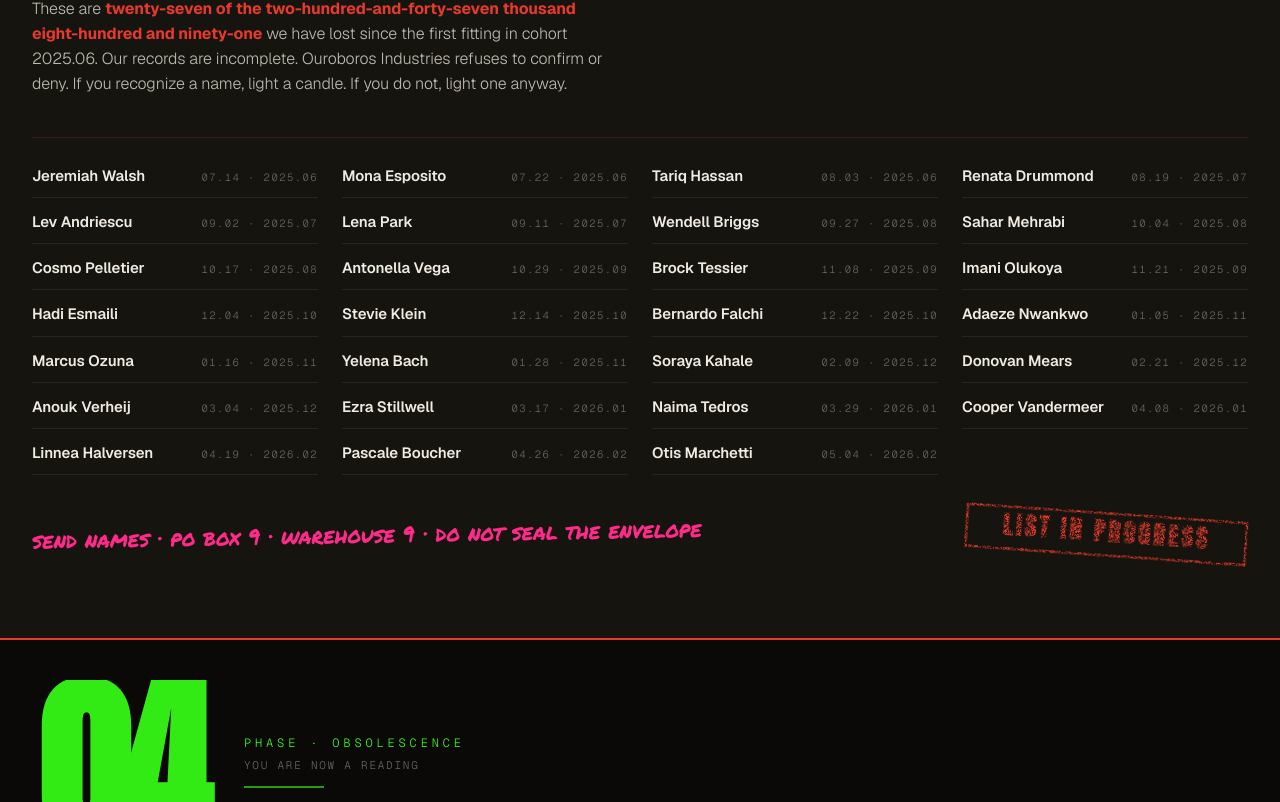
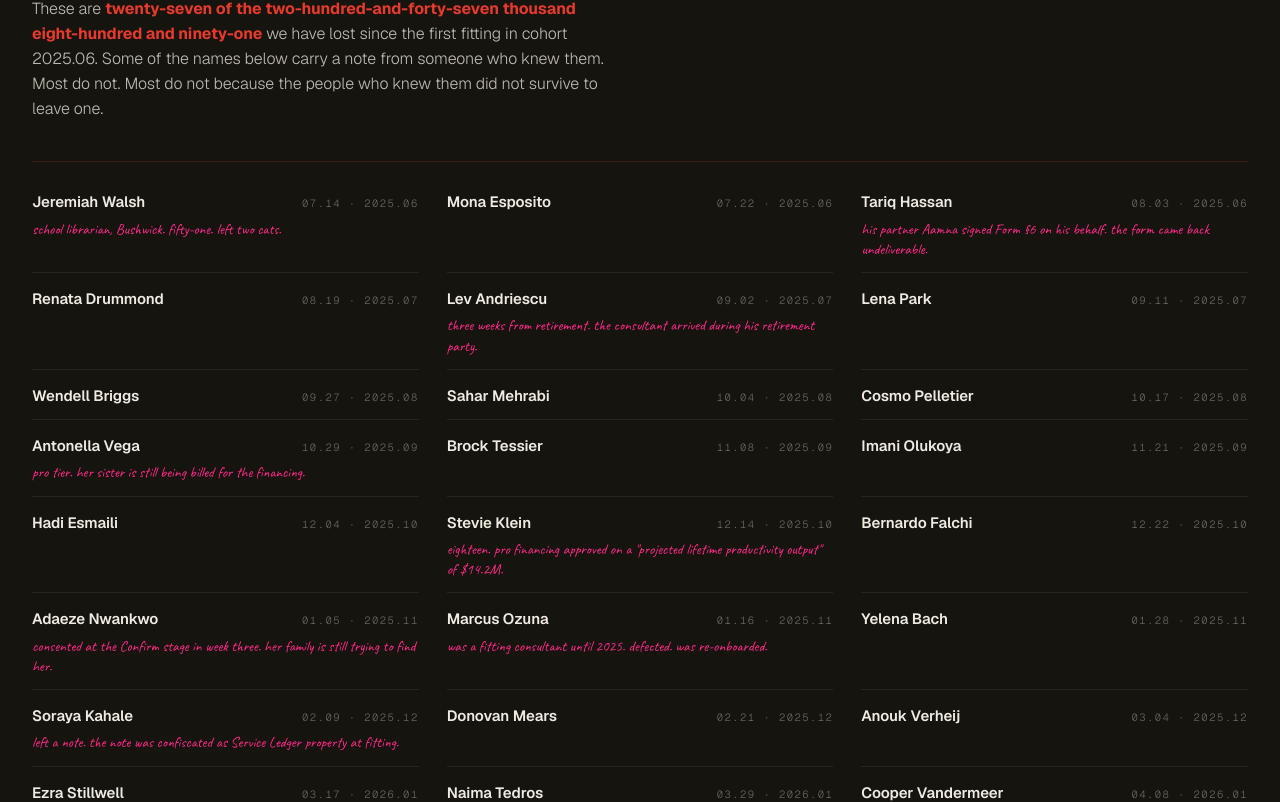
Before and after one commit to acephalous77/closed-loop-libidinal-economy, a Next.js app: page /chair/zine in a window 1280 px wide. Shown: the part 8678-9480 px from the top of the page. Built offline with nearby package versions, Linux system fonts and the light colour scheme; no server answers.

Commit message:
Chair: cartographic OHCOSE wheel + casualty-wall annotations + de-AI pass

```diff
--- a/app/chair/_components/ZineSpread.tsx
+++ b/app/chair/_components/ZineSpread.tsx
@@ -2071,34 +2071,46 @@
 function CasualtyWall() {
   // Specific names, dates, cohorts — protests need ground.
   // Generated to read as a partial wall — "this is only the names we have."
-  const names: Array<[string, string, string]> = [
-    ["Jeremiah Walsh", "2025-07-14", "cohort 2025.06"],
-    ["Mona Esposito", "2025-07-22", "cohort 2025.06"],
-    ["Tariq Hassan", "2025-08-03", "cohort 2025.06"],
-    ["Renata Drummond", "2025-08-19", "cohort 2025.07"],
-    ["Lev Andriescu", "2025-09-02", "cohort 2025.07"],
-    ["Lena Park", "2025-09-11", "cohort 2025.07"],
-    ["Wendell Briggs", "2025-09-27", "cohort 2025.08"],
-    ["Sahar Mehrabi", "2025-10-04", "cohort 2025.08"],
-    ["Cosmo Pelletier", "2025-10-17", "cohort 2025.08"],
-    ["Antonella Vega", "2025-10-29", "cohort 2025.09"],
-    ["Brock Tessier", "2025-11-08", "cohort 2025.09"],
-    ["Imani Olukoya", "2025-11-21", "cohort 2025.09"],
-    ["Hadi Esmaili", "2025-12-04", "cohort 2025.10"],
-    ["Stevie Klein", "2025-12-14", "cohort 2025.10"],
-    ["Bernardo Falchi", "2025-12-22", "cohort 2025.10"],
-    ["Adaeze Nwankwo", "2026-01-05", "cohort 2025.11"],
-    ["Marcus Ozuna", "2026-01-16", "cohort 2025.11"],
-    ["Yelena Bach", "2026-01-28", "cohort 2025.11"],
-    ["Soraya Kahale", "2026-02-09", "cohort 2025.12"],
-    ["Donovan Mears", "2026-02-21", "cohort 2025.12"],
-    ["Anouk Verheij", "2026-03-04", "cohort 2025.12"],
-    ["Ezra Stillwell", "2026-03-17", "cohort 2026.01"],
-    ["Naima Tedros", "2026-03-29", "cohort 2026.01"],
-    ["Cooper Vandermeer", "2026-04-08", "cohort 2026.01"],
-    ["Linnea Halversen", "2026-04-19", "cohort 2026.02"],
-    ["Pascale Boucher", "2026-04-26", "cohort 2026.02"],
-    ["Otis Marchetti", "2026-05-04", "cohort 2026.02"],
+  // Some entries have a note from someone who knew them; most do not,
+  // because the people who knew them did not survive to leave notes.
+  const names: Array<{ name: string; date: string; cohort: string; note?: string }> = [
+    { name: "Jeremiah Walsh", date: "2025-07-14", cohort: "cohort 2025.06",
+      note: "school librarian, Bushwick. fifty-one. left two cats." },
+    { name: "Mona Esposito", date: "2025-07-22", cohort: "cohort 2025.06" },
+    { name: "Tariq Hassan", date: "2025-08-03", cohort: "cohort 2025.06",
+      note: "his partner Aamna signed Form §6 on his behalf. the form came back undeliverable." },
+    { name: "Renata Drummond", date: "2025-08-19", cohort: "cohort 2025.07" },
+    { name: "Lev Andriescu", date: "2025-09-02", cohort: "cohort 2025.07",
+      note: "three weeks from retirement. the consultant arrived during his retirement party." },
+    { name: "Lena Park", date: "2025-09-11", cohort: "cohort 2025.07" },
+    { name: "Wendell Briggs", date: "2025-09-27", cohort: "cohort 2025.08" },
+    { name: "Sahar Mehrabi", date: "2025-10-04", cohort: "cohort 2025.08" },
+    { name: "Cosmo Pelletier", date: "2025-10-17", cohort: "cohort 2025.08" },
+    { name: "Antonella Vega", date: "2025-10-29", cohort: "cohort 2025.09",
+      note: "pro tier. her sister is still being billed for the financing." },
+    { name: "Brock Tessier", date: "2025-11-08", cohort: "cohort 2025.09" },
+    { name: "Imani Olukoya", date: "2025-11-21", cohort: "cohort 2025.09" },
+    { name: "Hadi Esmaili", date: "2025-12-04", cohort: "cohort 2025.10" },
+    { name: "Stevie Klein", date: "2025-12-14", cohort: "cohort 2025.10",
+      note: "eighteen. pro financing approved on a \"projected lifetime productivity output\" of $14.2M." },
+    { name: "Bernardo Falchi", date: "2025-12-22", cohort: "cohort 2025.10" },
+    { name: "Adaeze Nwankwo", date: "2026-01-05", cohort: "cohort 2025.11",
+      note: "consented at the Confirm stage in week three. her family is still trying to find her." },
+    { name: "Marcus Ozuna", date: "2026-01-16", cohort: "cohort 2025.11",
+      note: "was a fitting consultant until 2025. defected. was re-onboarded." },
+    { name: "Yelena Bach", date: "2026-01-28", cohort: "cohort 2025.11" },
+    { name: "Soraya Kahale", date: "2026-02-09", cohort: "cohort 2025.12",
+      note: "left a note. the note was confiscated as Service Ledger property at fitting." },
+    { name: "Donovan Mears", date: "2026-02-21", cohort: "cohort 2025.12" },
+    { name: "Anouk Verheij", date: "2026-03-04", cohort: "cohort 2025.12" },
+    { name: "Ezra Stillwell", date: "2026-03-17", cohort: "cohort 2026.01" },
+    { name: "Naima Tedros", date: "2026-03-29", cohort: "cohort 2026.01" },
+    { name: "Cooper Vandermeer", date: "2026-04-08", cohort: "cohort 2026.01" },
+    { name: "Linnea Halversen", date: "2026-04-19", cohort: "cohort 2026.02",
+      note: "twenty-three. her mother had been fitted in cohort 2025.06. she did not know the cohort numbers were the same family." },
+    { name: "Pascale Boucher", date: "2026-04-26", cohort: "cohort 2026.02" },
+    { name: "Otis Marchetti", date: "2026-05-04", cohort: "cohort 2026.02",
+      note: "sixty-eight. refused four times. the fifth consultant arrived with his daughter." },
   ];
   return (
     <section
@@ -2144,39 +2156,61 @@
         >
           These are{" "}
           <strong style={{ color: STAMP_RED, fontWeight: 700 }}>twenty-seven of the two-hundred-and-forty-seven thousand eight-hundred and ninety-one</strong>{" "}
-          we have lost since the first fitting in cohort 2025.06. Our records are incomplete. Ouroboros Industries refuses to confirm or deny.
-          If you recognize a name, light a candle. If you do not, light one anyway.
+          we have lost since the first fitting in cohort 2025.06.
+          Some of the names below carry a note from someone who knew
+          them. Most do not. Most do not because the people who knew
+          them did not survive to leave one.
         </p>
 
-        {/* The wall — names in stencil columns */}
+        {/* The wall — names in stencil columns, with annotations
+            where a survivor left one */}
         <div
           style={{
             display: "grid",
-            gridTemplateColumns: "repeat(auto-fill, minmax(280px, 1fr))",
-            gap: "2px 24px",
+            gridTemplateColumns: "repeat(auto-fill, minmax(300px, 1fr))",
+            gap: "2px 28px",
             borderTop: `1px solid rgba(230,58,44,0.18)`,
             paddingTop: 16,
           }}
         >
-          {names.map(([name, date, cohort], i) => (
+          {names.map((entry, i) => (
             <div
               key={i}
               style={{
-                padding: "10px 0",
+                padding: "12px 0",
                 borderBottom: `1px solid rgba(240,235,226,0.08)`,
                 fontFamily: SANS,
                 fontSize: 15,
                 color: PAPER,
-                display: "grid",
-                gridTemplateColumns: "1fr auto",
-                gap: 8,
-                alignItems: "baseline",
               }}
             >
-              <div style={{ fontWeight: 600 }}>{name}</div>
-              <div style={{ fontFamily: MONO, fontSize: 10.5, color: MUTED, letterSpacing: "0.14em" }}>
-                {date.slice(5).replace("-", ".")} · {cohort.replace("cohort ", "")}
+              <div
+                style={{
+                  display: "grid",
+                  gridTemplateColumns: "1fr auto",
+                  gap: 8,
+                  alignItems: "baseline",
+                }}
+              >
+                <div style={{ fontWeight: 600 }}>{entry.name}</div>
+                <div style={{ fontFamily: MONO, fontSize: 10.5, color: MUTED, letterSpacing: "0.14em" }}>
+                  {entry.date.slice(5).replace("-", ".")} · {entry.cohort.replace("cohort ", "")}
+                </div>
               </div>
+              {entry.note && (
+                <div
+                  style={{
+                    marginTop: 6,
+                    fontFamily: CAVEAT,
+                    fontSize: 15,
+                    lineHeight: 1.35,
+                    color: NEON_PINK,
+                    fontStyle: "normal",
+                  }}
+                >
+                  {entry.note}
+                </div>
+              )}
             </div>
           ))}
         </div>
```
Also changed, not shown: app/chair/page.tsx (+177 -36 lines), app/chair/subsystems/[slug]/page.tsx (+8 -8 lines).
